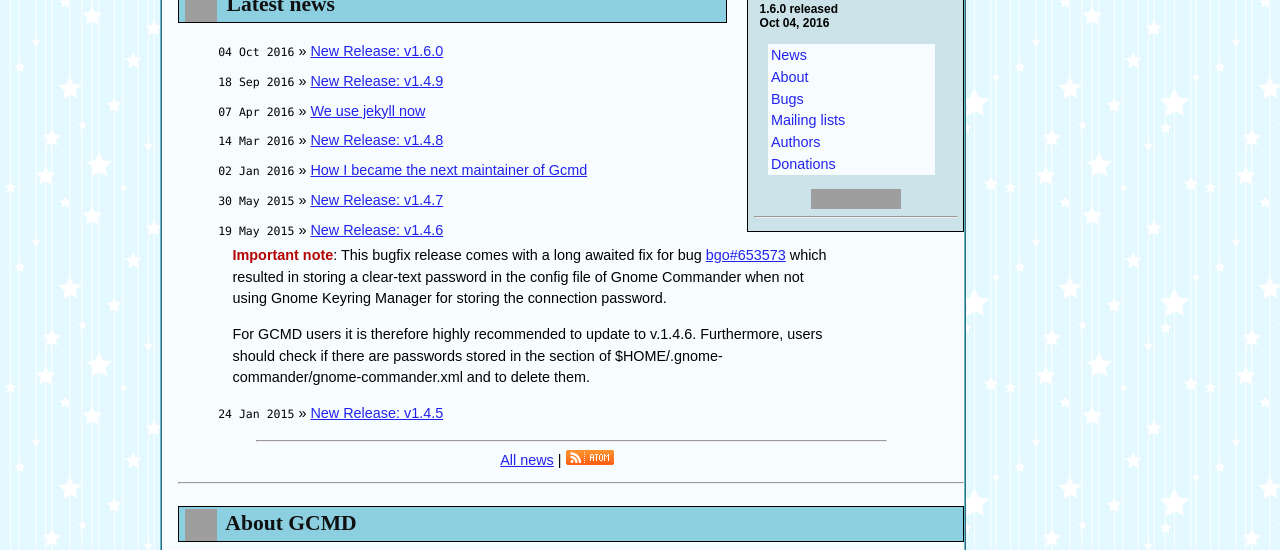
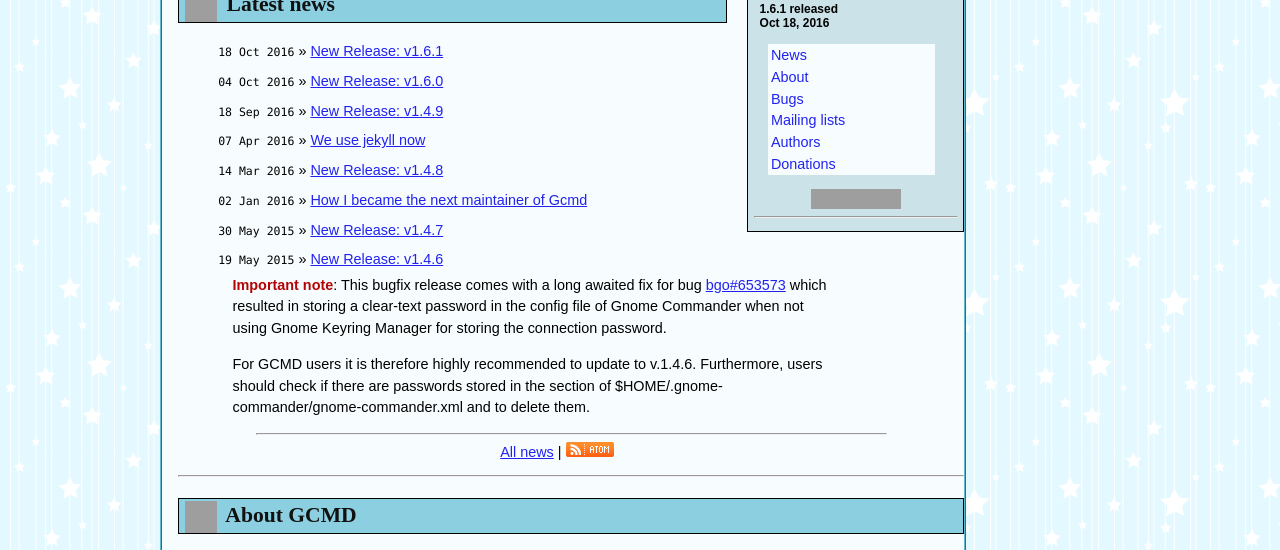
Before and after one commit to gcmd/gcmd.github.io, a Jekyll site: the page built from index.html, in a window 1280 px wide and 900 px high, cut to the strip 350-900 px from the top of the window. Built offline with Jekyll 4.4.1, drawn with Linux system fonts in a browser that asks for light colours; a script that is not in the unit is left out; comment, search, counter and statistics services are not loaded; grey boxes are pictures that could not be loaded.

Commit message:
Release of gcmd v1.6.1

```diff
--- a/dev.html
+++ b/dev.html
@@ -45,7 +45,7 @@
 <li><a href="#doc">Hacking documents</a></li>
 </ul>
 <hr>
-<div class="c2"><a href="https://github.com/gcmd/gnome-commander/commits/master" title="Commits on master branch"><img src="https://img.shields.io/github/commits-since/gcmd/gnome-commander/1.6.0.svg" alt="Commits on master branch"></a></div>
+<div class="c2"><a href="https://github.com/gcmd/gnome-commander/commits/master" title="Commits on master branch"><img src="https://img.shields.io/github/commits-since/gcmd/gnome-commander/1.6.1.svg" alt="Commits on master branch"></a></div>
 </div>
 
 <p>This page contains information about hacking and contributing to the GNOME Commander project.
--- a/download.html
+++ b/download.html
@@ -42,8 +42,8 @@
 <div class="info">
 <ul>
 <li>
-<a href="https://download.gnome.org/sources/gnome-commander/1.6/gnome-commander-1.6.0.tar.xz">gnome-commander-1.6.0.tar.xz</a>
-(6.1 MB)</li>
+<a href="https://download.gnome.org/sources/gnome-commander/1.6/gnome-commander-1.6.1.tar.xz">gnome-commander-1.6.1.tar.xz</a>
+(6.2 MB)</li>
 </ul>
 </div>
 
--- a/index.html
+++ b/index.html
@@ -5,8 +5,8 @@
 
 <h2><img class="info" src="img/icons/status/dialog-information.png" height="32" width="32" alt="Info"> Information<a name="information" id="information"></a></h2>
 <div id="infor"><a href="ss/MainWin-Classic.png" title="Click for full size screen shot of GCMD main window" class="shot"><img src="ss/shot.png" width="204" height="137" alt=""></a>
-<h5>1.6.0 released<br>
-Oct 04, 2016</h5>
+<h5>1.6.1 released<br>
+Oct 18, 2016</h5>
 <ul>
 <li><a href="#news" title="News about GCMD">News</a></li>
 <li><a href="#about" title="A little more about GCMD">About</a></li>
```
Also changed, not shown: _posts/2016-10-18-Release-v1-6-1.md (added, +19 -0 lines).
